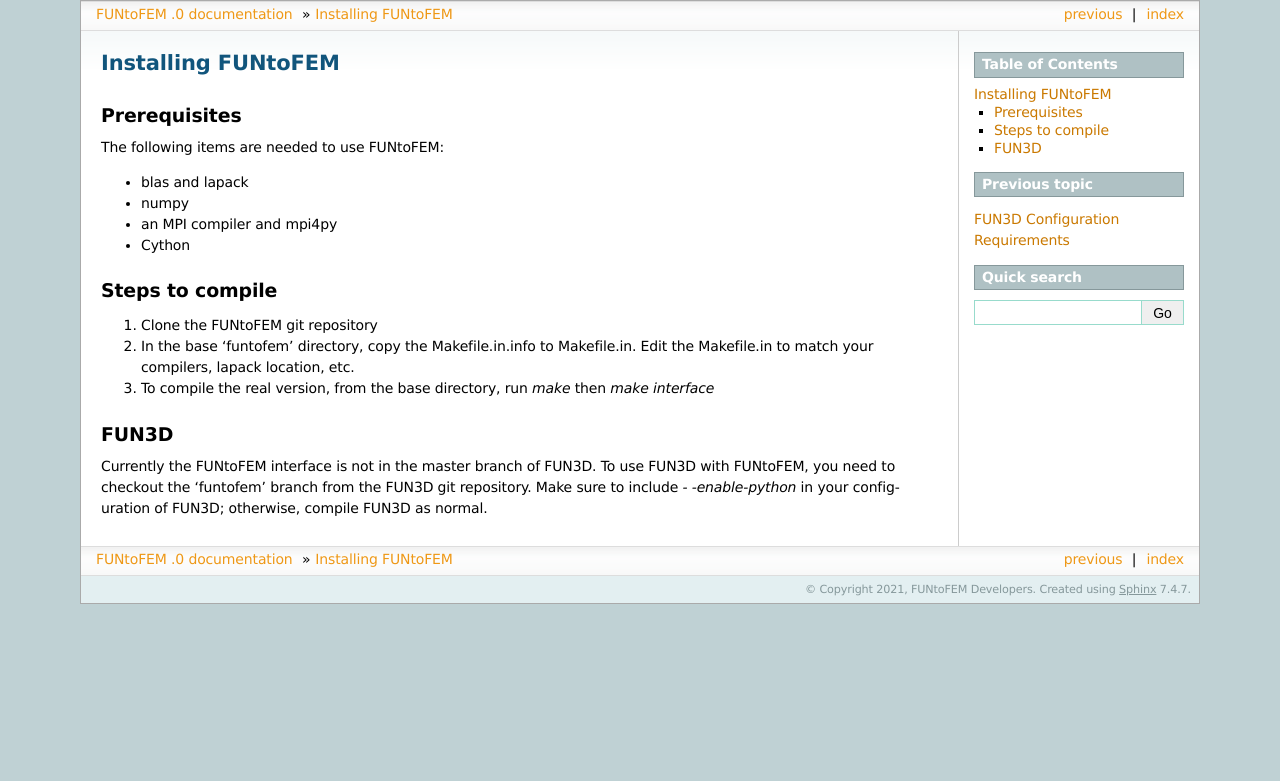
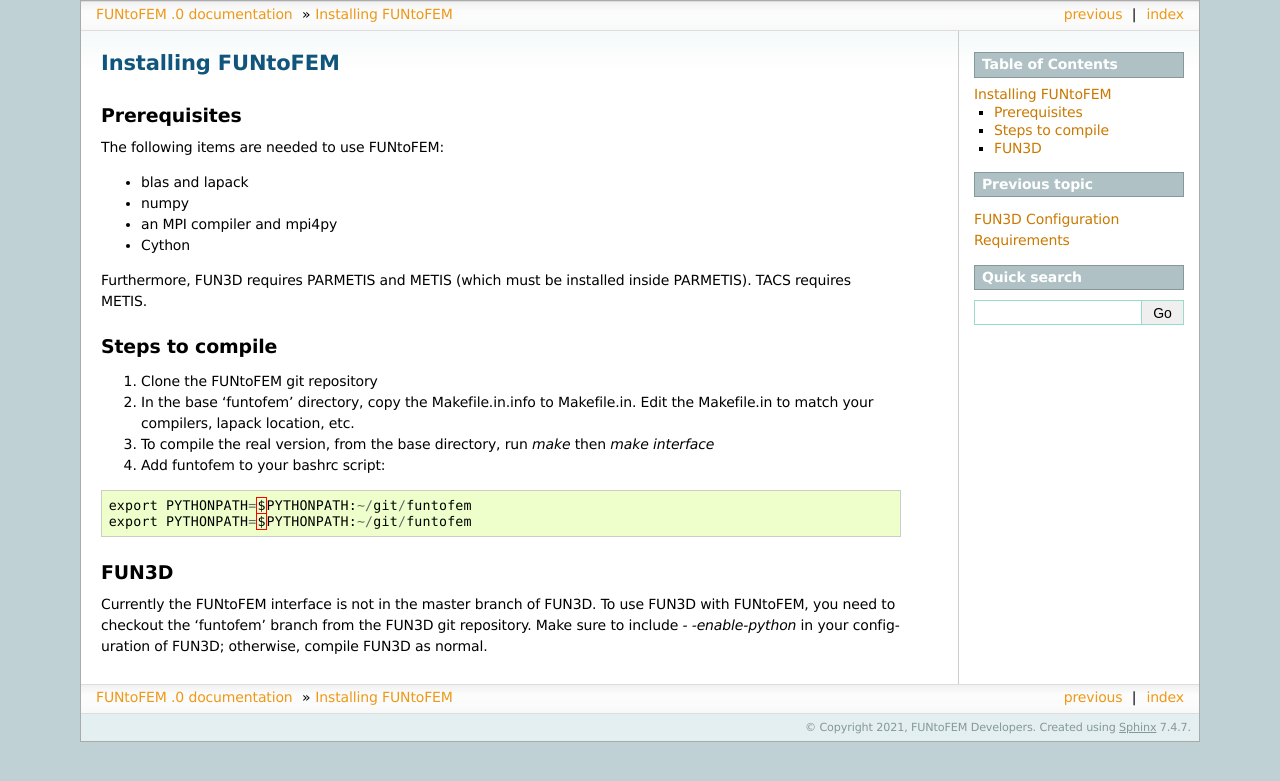
Before and after one commit to smdogroup/funtofem, a Sphinx documentation site: the page built from docs/install.rst, in a window 1280 px wide. Shown: the top 781 px of the page. Built offline with Sphinx 7.4.7, drawn with Linux system fonts in a browser that asks for light colours.

Commit message:
Update Sphinx documentation, including pyFUNtoFEM

```diff
--- a/docs/install.rst
+++ b/docs/install.rst
@@ -10,12 +10,19 @@
 * an MPI compiler and mpi4py
 * Cython
 
+Furthermore, FUN3D requires PARMETIS and METIS (which must be installed inside PARMETIS). TACS requires METIS.
+
 Steps to compile
 ----------------
 #. Clone the FUNtoFEM git repository
 #. In the base 'funtofem' directory, copy the Makefile.in.info to Makefile.in. Edit the Makefile.in to match your compilers, lapack location, etc.
 #. To compile the real version, from the base directory, run *make* then *make interface*
+#. Add funtofem to your bashrc script:
 
+.. code-block:: python
+
+    export PYTHONPATH=$PYTHONPATH:~/git/funtofem
+    export PYTHONPATH=$PYTHONPATH:~/git/funtofem
 
 FUN3D
 -----
```
Also changed, not shown: docs/py_script.rst (added, +39 -0 lines).
